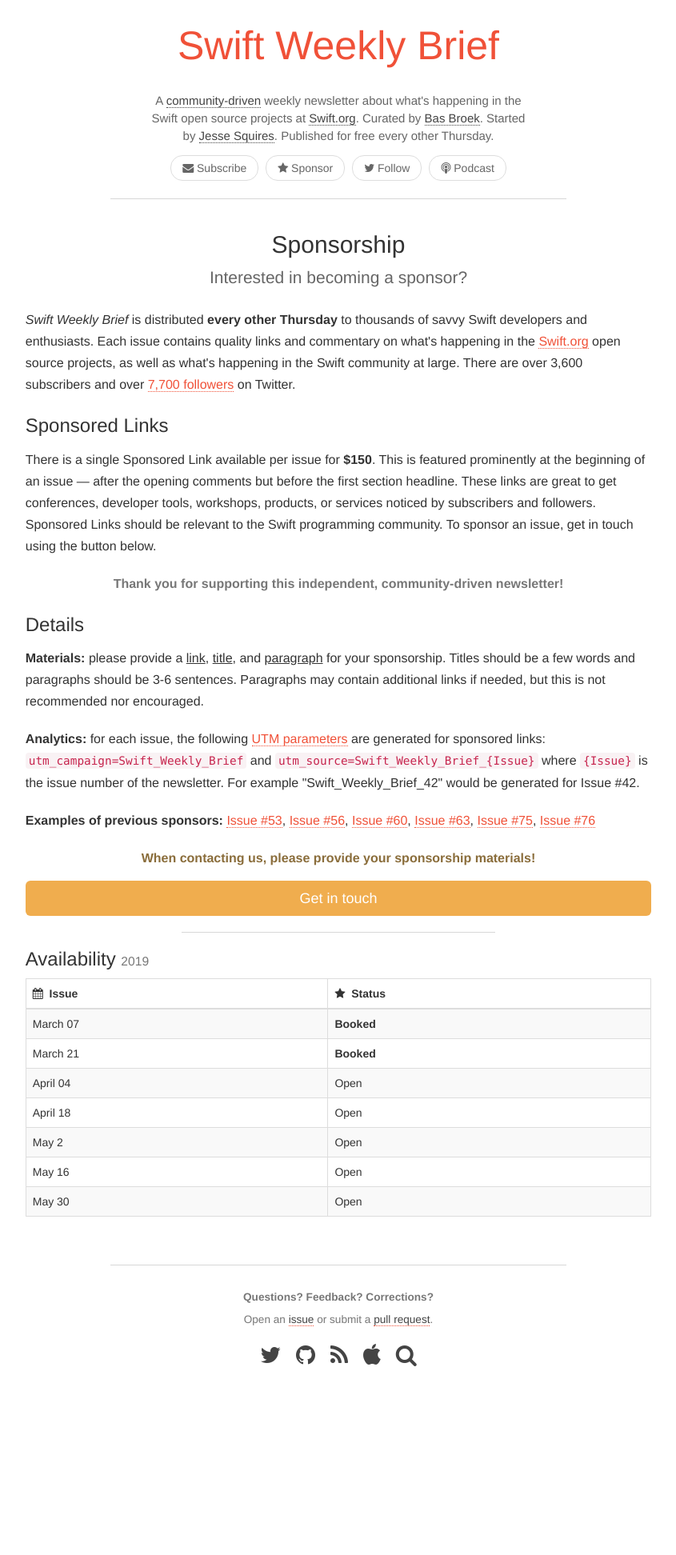
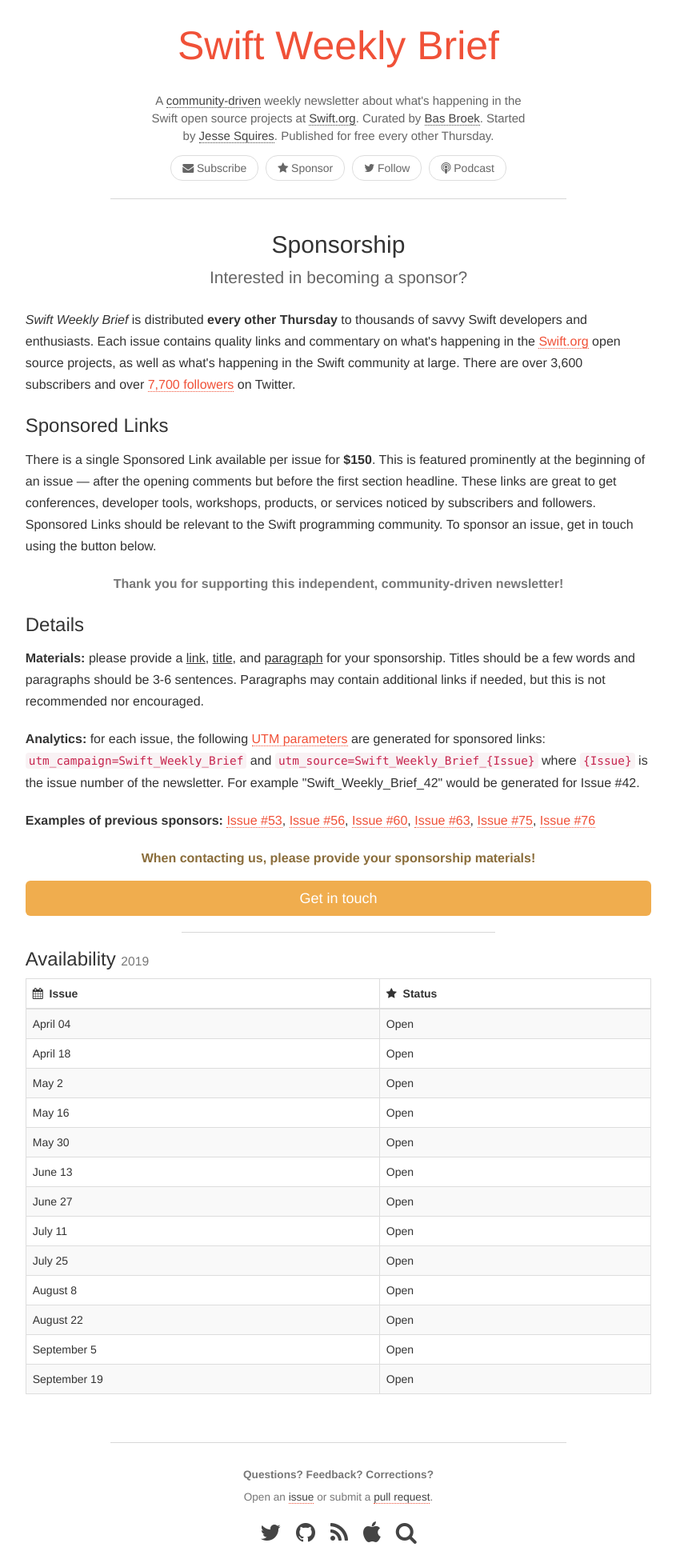
Before and after one commit to SwiftWeekly/swiftweekly.github.io, a Jekyll site: the page built from sponsorship.md, in a window 1280 px wide. Shown: the whole page at 80% size, without its empty margins (217-1062 px from the left). Built offline with Jekyll 4.4.1, drawn with Linux system fonts in a browser that asks for light colours; before the commit the page ends 1722 px from its top, so only the background shows below that.

Commit message:
Update sponsorship.md

```diff
--- a/sponsorship.md
+++ b/sponsorship.md
@@ -60,13 +60,19 @@
 <div class="table-responsive" markdown="1">
 | <i class="fa fa-calendar" aria-hidden="true"></i>&nbsp; Issue | <i class="fa fa-star" aria-hidden="true"></i>&nbsp; Status |
 |:-|:-|
-| March 07    | **Booked** |
-| March 21    | **Booked** |
-| April 04    | Open |
-| April 18    | Open |
-| May 2       | Open |
-| May 16      | Open |
-| May 30      | Open |
+| April 04     | Open |
+| April 18     | Open |
+| May 2        | Open |
+| May 16       | Open |
+| May 30       | Open |
+| June 13      | Open |
+| June 27      | Open |
+| July 11      | Open |
+| July 25      | Open |
+| August 8     | Open |
+| August 22    | Open |
+| September 5  | Open |
+| September 19 | Open |
 {: class="table table-striped table-bordered"}
 </div>
 
```
